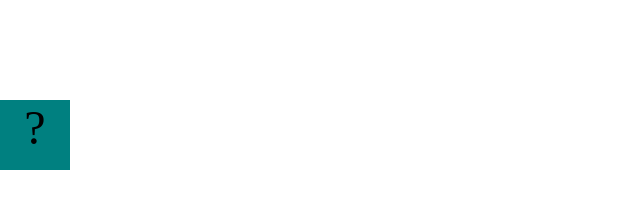
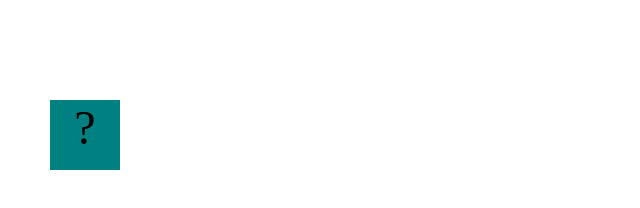
Before and after one commit to apatterson07/apatterson07.github.io, a plain HTML site: page fsd-projects/bouncing-box/index.html in a window 1280 px wide. Shown: the whole page, without its empty margins (0-640 px from the left). Drawn offline with Linux system fonts and the light colour scheme.

Commit message:
completed bouncing box project

```diff
--- a/fsd-projects/bouncing-box/index.html
+++ b/fsd-projects/bouncing-box/index.html
@@ -80,6 +80,10 @@
          * If the box drifts off the screen, turn it around!
          */
         function update() {
+       moveBoxTo(50); //
+       var positionX = 0;
+       positionX = positionX + 20;
+
 
 
 
```
